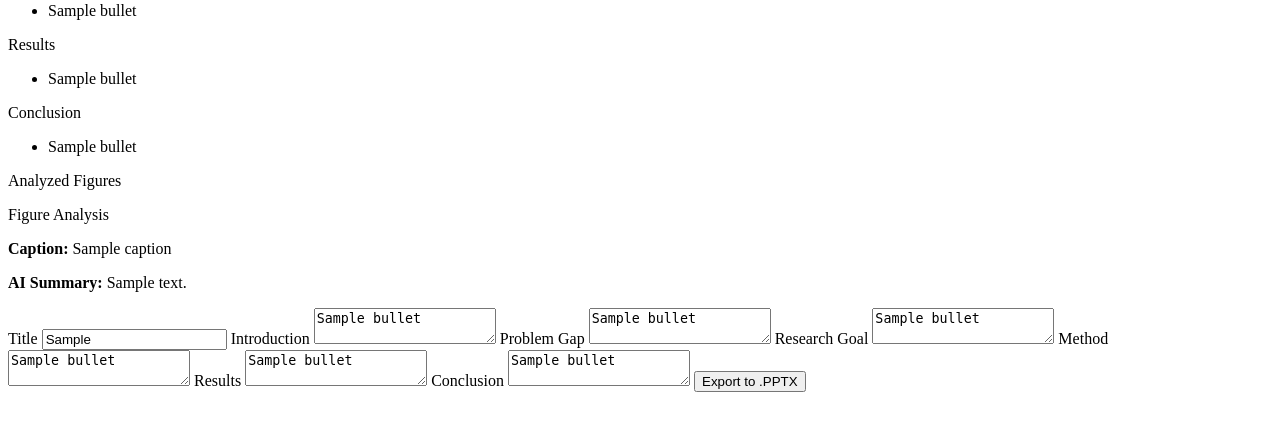
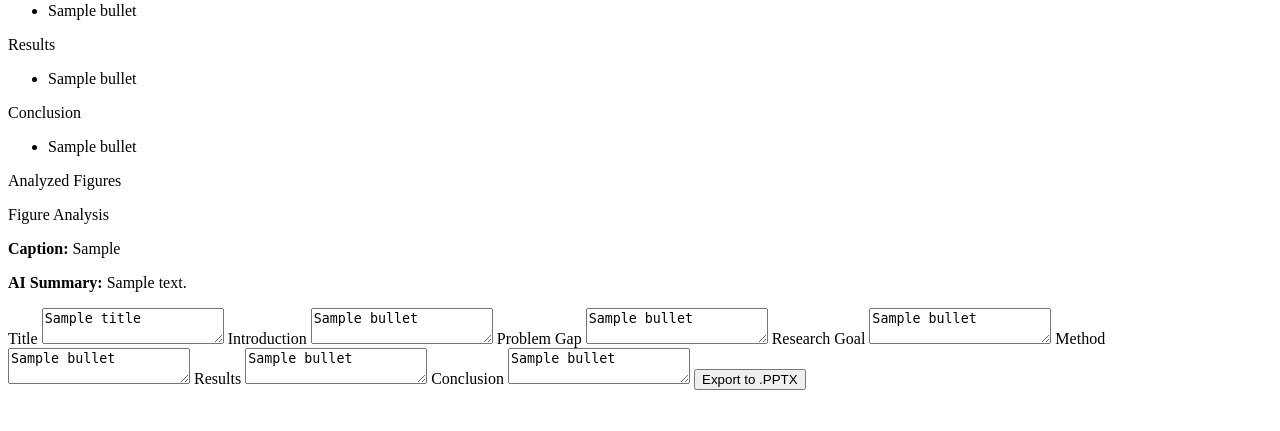
Before and after one commit to kyileiaye2021/Thutaytana, a FastAPI app: template templates/draft_editor.html in a window 1280 px wide. Shown: the part 280-711 px from the top of the page. Run offline with FastAPI, Linux system fonts and the light colour scheme; the template is opened without the code that fills it: most values are stand-ins (such as "Sample title", 1, 10 or a date in 2020).

Commit message:
Match the names to connect frontend and backend

```diff
--- a/templates/draft_editor.html
+++ b/templates/draft_editor.html
@@ -68,8 +68,8 @@
             {% for figure in vision_metadata %}
             <div class="p-4 bg-indigo-50 border border-indigo-100 rounded-lg shadow-sm">
                 <p class="font-bold text-indigo-900 text-sm mb-1">Figure Analysis</p>
-                <p class="text-sm text-gray-800"><strong>Caption:</strong> {{ figure.caption }}</p>
-                <p class="text-xs text-gray-600 mt-2"><strong>AI Summary:</strong> {{ figure.summary }}</p>
+                <p class="text-sm text-gray-800"><strong>Caption:</strong> {{ figure.figure_caption }}</p>
+                <p class="text-xs text-gray-600 mt-2"><strong>AI Summary:</strong> {{ figure.detailed_analysis }}</p>
             </div>
             {% endfor %}
         </div>
@@ -78,7 +78,7 @@
 
     <form action="/api/download-pptx" method="POST">
         <label>Title</label>
-        <input type="text" name="title" value={{ bullets.title }} class="w-full border p-2">
+        <textarea name="title" class="w-full h-32 border p-2">{{ bullets.title | join('\n') }}</textarea>
 
         <label>Introduction</label>
         <textarea name="introduction" class="w-full h-32 border p-2">{{ bullets.introduction_bullets | join('\n') }}</textarea>
```
